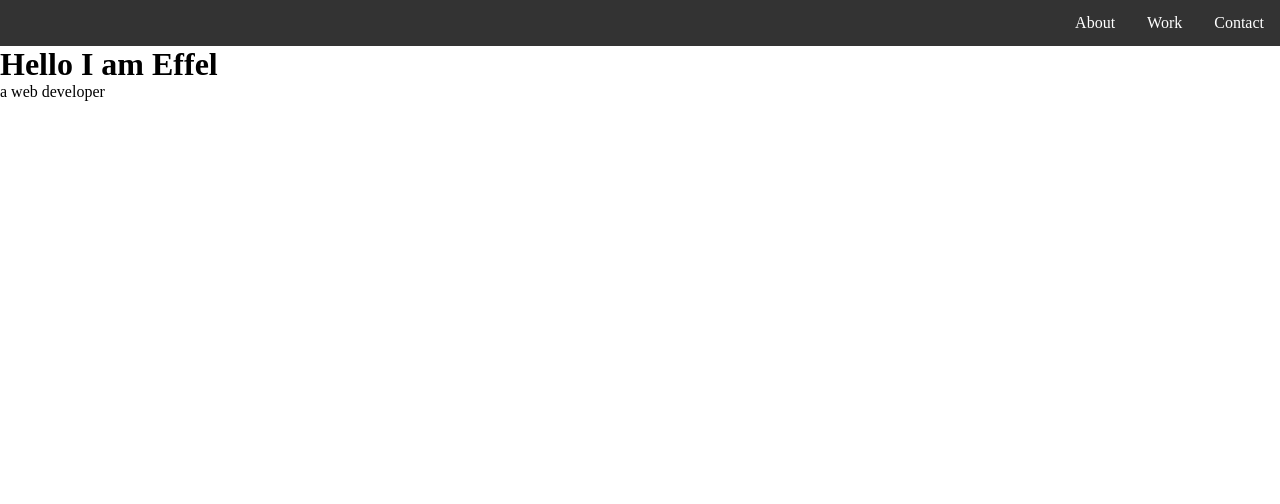
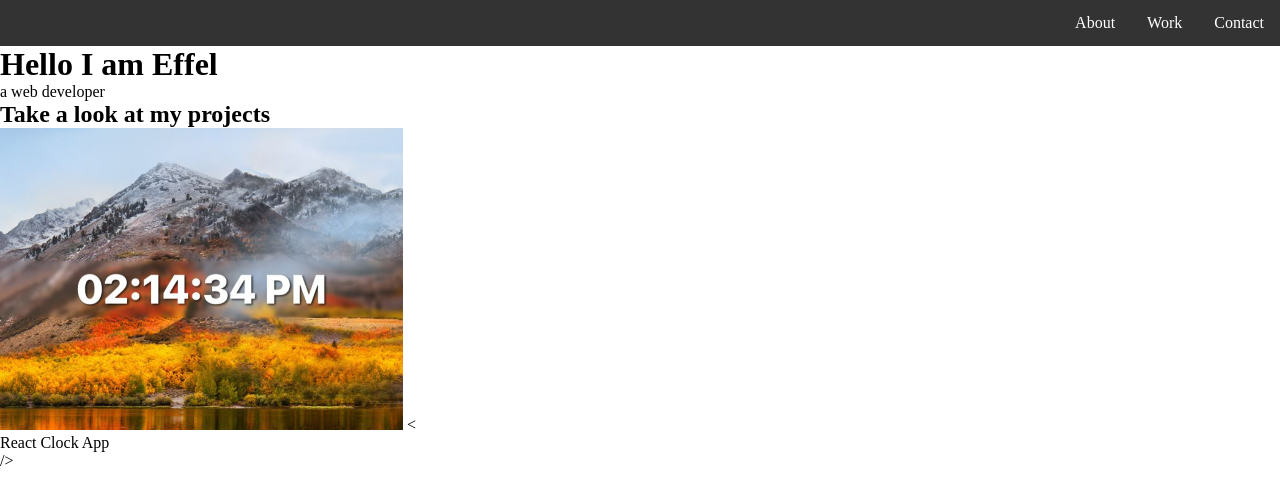
Before and after one commit to Effel0399/freecodecamp-responsive-web-design-20-test, a plain HTML site: page index.html in a window 1280 px wide. Drawn offline with Linux system fonts and the light colour scheme.

Commit message:
03 - work section

```diff
--- a/index.html
+++ b/index.html
@@ -10,7 +10,7 @@
     <div id="navbar">
         <ul>
             <li><a href="#contact">Contact</a></li>
-            <li><a href="#work">Work</a></li>
+            <li><a href="#work-section">Work</a></li>
             <li><a href="#welcome-section">About</a></li>
           </ul>
     </div>
@@ -19,5 +19,15 @@
         <h1>Hello I am Effel</h1>
         <p>a web developer</p>
     </div>
+
+    <div id="work-section">
+        <h2>Take a look at my projects</h2>
+        <div class="project-grid">
+            <div class="project-tile">
+                <img src="./assets/tile-clock.png" alt="project-img">
+                <span class="bracket">&lt;</span><p>React Clock App</p><span class="bracket">/&gt;</span>
+            </div>
+        </div>
+    </div>
 </body>
 </html>
```
Also changed, not shown: assets/tile-clock.png (added).
